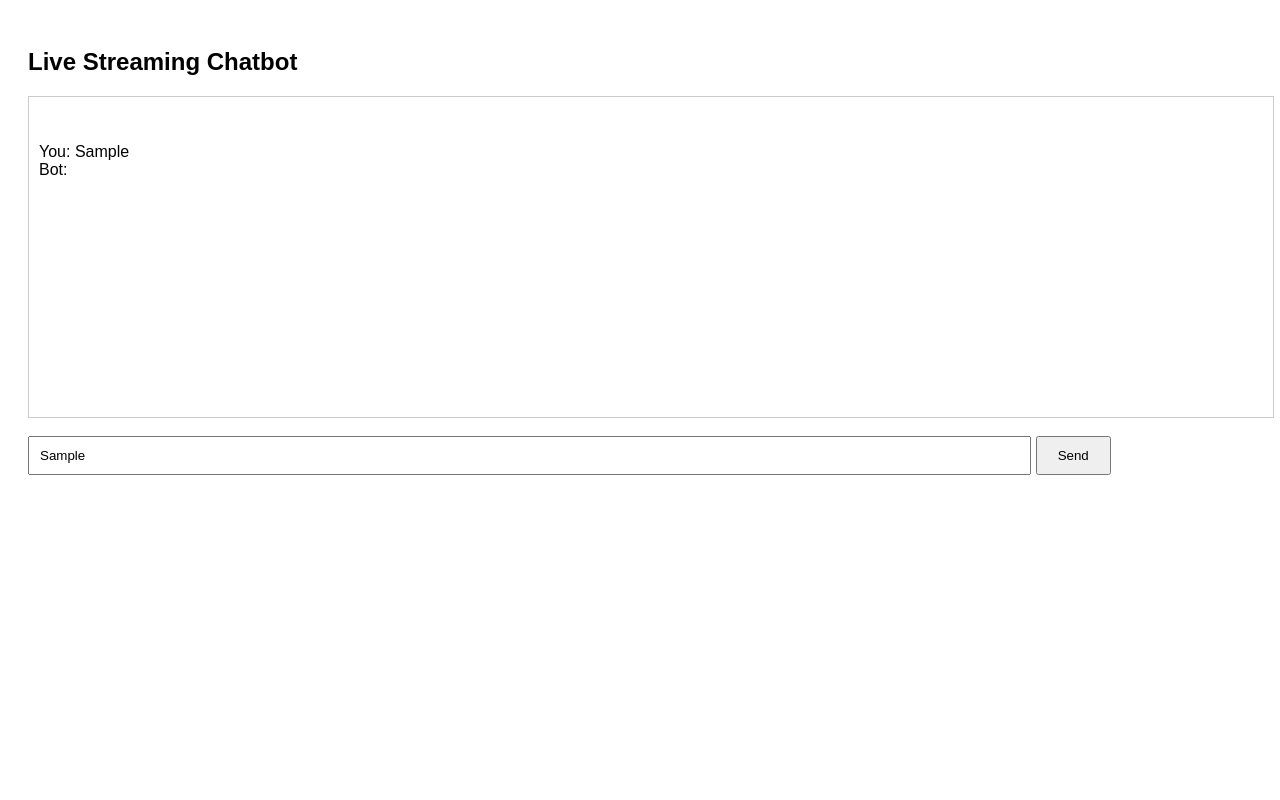
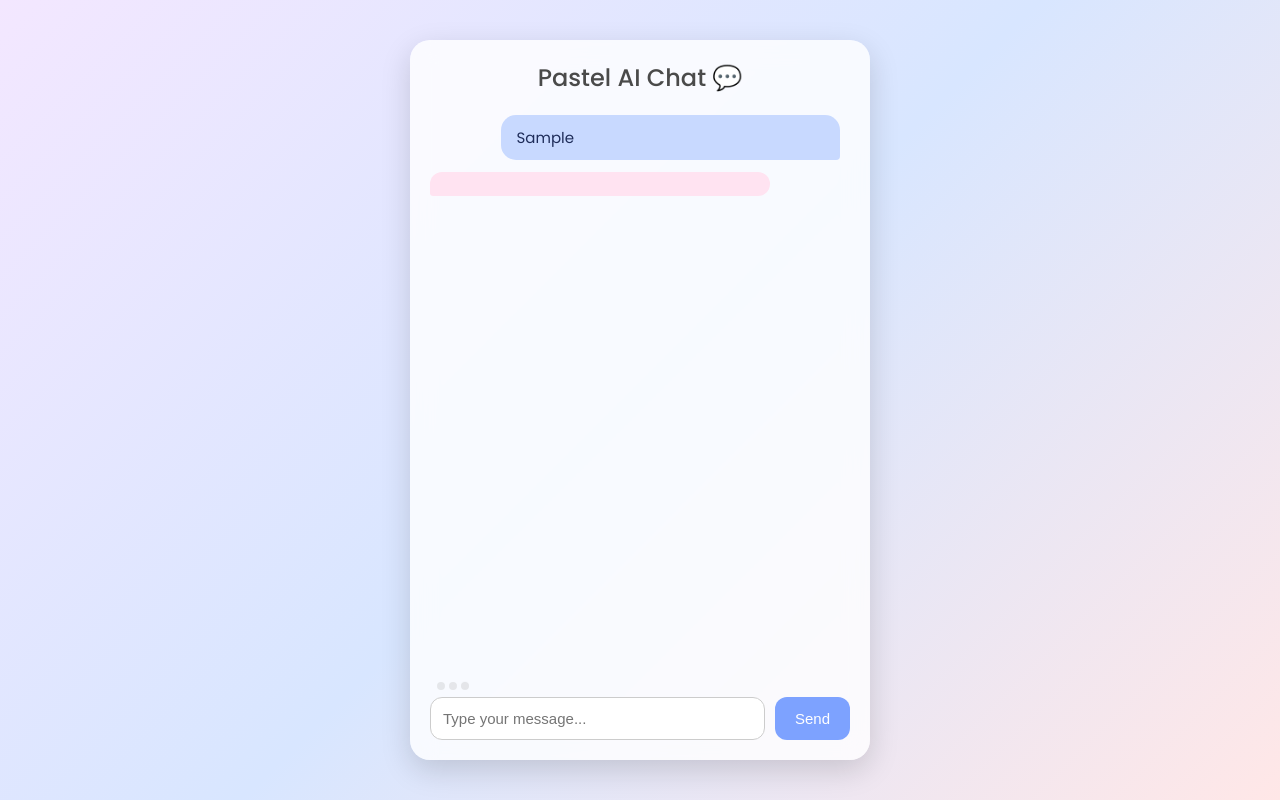
Before and after one commit to T-MOUNIKA/ChatCaster, a plain HTML site: page index.html in a window 1280 px wide. Both pictures are taken after typing "Sample" into the empty fields and a click on the button "Send". Drawn offline with Linux system fonts and the light colour scheme; no server answers.

Commit message:
Enhance UI and functionality of Pastel AI Chatbot with improved styling and user interaction

```diff
--- a/index.html
+++ b/index.html
@@ -2,22 +2,166 @@
 <html lang="en">
 <head>
   <meta charset="UTF-8">
-  <title>Streaming Chatbot</title>
+  <title>Pastel AI Chatbot</title>
+
+  <link href="https://fonts.googleapis.com/css2?family=Poppins:wght@300;400;500&display=swap" rel="stylesheet">
+
   <style>
-    body { font-family: Arial, sans-serif; padding: 20px; }
-    #chatbox { width: 100%; height: 300px; border: 1px solid #ccc; padding: 10px; overflow-y: auto; white-space: pre-wrap; }
-    #input { width: 80%; padding: 10px; }
-    #send { padding: 10px 20px; }
+    body {
+      margin: 0;
+      padding: 0;
+      background: linear-gradient(135deg, #f3e7ff, #d8e6ff, #ffe7e7);
+      font-family: "Poppins", sans-serif;
+      height: 100vh;
+      display: flex;
+      justify-content: center;
+      align-items: center;
+    }
+
+    /* Chat Card */
+    #chat-card {
+      width: 420px;
+      height: 85vh;
+      background: #ffffffcc;
+      backdrop-filter: blur(12px);
+      border-radius: 20px;
+      padding: 20px;
+      box-shadow: 0 10px 30px rgba(0,0,0,0.15);
+      display: flex;
+      flex-direction: column;
+      animation: fadeIn 0.5s ease;
+    }
+
+    @keyframes fadeIn {
+      from { opacity: 0; transform: translateY(20px); }
+      to   { opacity: 1; transform: translateY(0); }
+    }
+
+    h2 {
+      text-align: center;
+      margin-top: 0;
+      font-weight: 500;
+      color: #4a4a4a;
+    }
+
+    /* Chat area */
+    #chatbox {
+      flex: 1;
+      overflow-y: auto;
+      padding-right: 10px;
+      margin-bottom: 15px;
+    }
+
+    /* Chat bubbles */
+    .bubble {
+      max-width: 75%;
+      padding: 12px 16px;
+      border-radius: 15px;
+      margin-bottom: 12px;
+      line-height: 1.4;
+      font-size: 15px;
+      animation: bubbleFade 0.3s ease;
+      white-space: pre-wrap;
+    }
+
+    @keyframes bubbleFade {
+      from { opacity: 0; transform: translateY(6px); }
+      to { opacity: 1; transform: translateY(0); }
+    }
+
+    .user {
+      background: #c8d9ff;
+      color: #1f2d5a;
+      margin-left: auto;
+      border-bottom-right-radius: 4px;
+    }
+
+    .bot {
+      background: #ffe3f1;
+      color: #5a1f3d;
+      margin-right: auto;
+      border-bottom-left-radius: 4px;
+    }
+
+    /* Typing dots animation */
+    #typing {
+      display: none;
+      margin-left: 5px;
+    }
+
+    .dots span {
+      width: 8px;
+      height: 8px;
+      margin: 0 2px;
+      background: #999;
+      border-radius: 50%;
+      display: inline-block;
+      animation: blink 1.4s infinite both;
+    }
+
+    .dots span:nth-child(2) { animation-delay: 0.2s; }
+    .dots span:nth-child(3) { animation-delay: 0.4s; }
+
+    @keyframes blink {
+      0%,80%,100% { opacity: .2; transform: translateY(0); }
+      40% { opacity: 1; transform: translateY(-4px); }
+    }
+
+    /* Input area */
+    #input-row {
+      display: flex;
+      gap: 10px;
+    }
+
+    #input {
+      flex: 1;
+      padding: 12px;
+      border-radius: 12px;
+      border: 1px solid #ccc;
+      font-size: 15px;
+    }
+
+    #input:focus {
+      outline: none;
+      border-color: #7da2ff;
+      box-shadow: 0 0 5px rgba(125,162,255,0.4);
+    }
+
+    #send {
+      background: #7da2ff;
+      border: none;
+      color: white;
+      padding: 12px 20px;
+      border-radius: 12px;
+      cursor: pointer;
+      font-size: 15px;
+      transition: 0.2s ease;
+    }
+
+    #send:hover {
+      background: #5a82ff;
+      transform: translateY(-2px);
+      box-shadow: 0 4px 12px rgba(90,130,255,.25);
+    }
   </style>
 </head>
+
 <body>
 
-  <h2>Live Streaming Chatbot</h2>
+  <div id="chat-card">
+    <h2>Pastel AI Chat 💬</h2>
 
-  <div id="chatbox"></div><br>
+    <div id="chatbox"></div>
 
-  <input id="input" type="text" placeholder="Type your message...">
-  <button id="send">Send</button>
+    <div id="typing" class="dots">
+      <span></span><span></span><span></span>
+    </div>
+
+    <div id="input-row">
+      <input id="input" type="text" placeholder="Type your message...">
+      <button id="send">Send</button>
+    </div>
+  </div>
 
 <script>
   async function sendMessage() {
@@ -25,7 +169,23 @@
     if (!msg) return;
 
     const chatbox = document.getElementById("chatbox");
-    chatbox.innerHTML += `\n\nYou: ${msg}\nBot: `;
+
+    // User bubble
+    const userBubble = document.createElement("div");
+    userBubble.classList.add("bubble", "user");
+    userBubble.textContent = msg;
+    chatbox.appendChild(userBubble);
+    chatbox.scrollTop = chatbox.scrollHeight;
+
+    document.getElementById("input").value = "";
+
+    // Bot bubble (streaming target)
+    const botBubble = document.createElement("div");
+    botBubble.classList.add("bubble", "bot");
+    chatbox.appendChild(botBubble);
+
+    // Show typing animation
+    document.getElementById("typing").style.display = "block";
 
     const response = await fetch("http://127.0.0.1:8000/api/chat/stream", {
       method: "POST",
@@ -36,19 +196,24 @@
     const reader = response.body.getReader();
     const decoder = new TextDecoder("utf-8");
 
+    // Live streaming chunks
     while (true) {
       const { done, value } = await reader.read();
       if (done) break;
 
       const chunk = decoder.decode(value);
-      chatbox.innerHTML += chunk;
+      botBubble.textContent += chunk;
       chatbox.scrollTop = chatbox.scrollHeight;
     }
 
-    document.getElementById("input").value = "";
+    // Hide typing dots
+    document.getElementById("typing").style.display = "none";
   }
 
   document.getElementById("send").addEventListener("click", sendMessage);
+  document.getElementById("input").addEventListener("keydown", (e) => {
+    if (e.key === "Enter") sendMessage();
+  });
 </script>
 
 </body>
```
